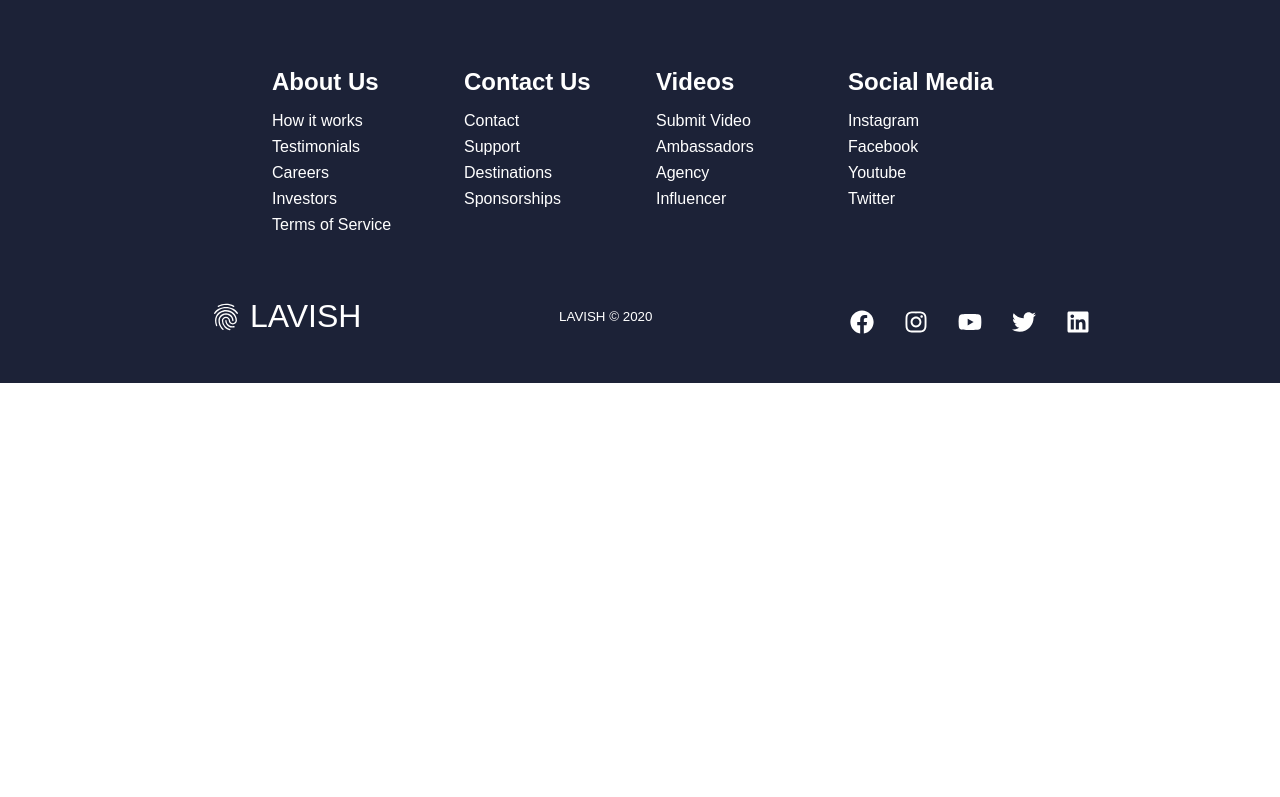
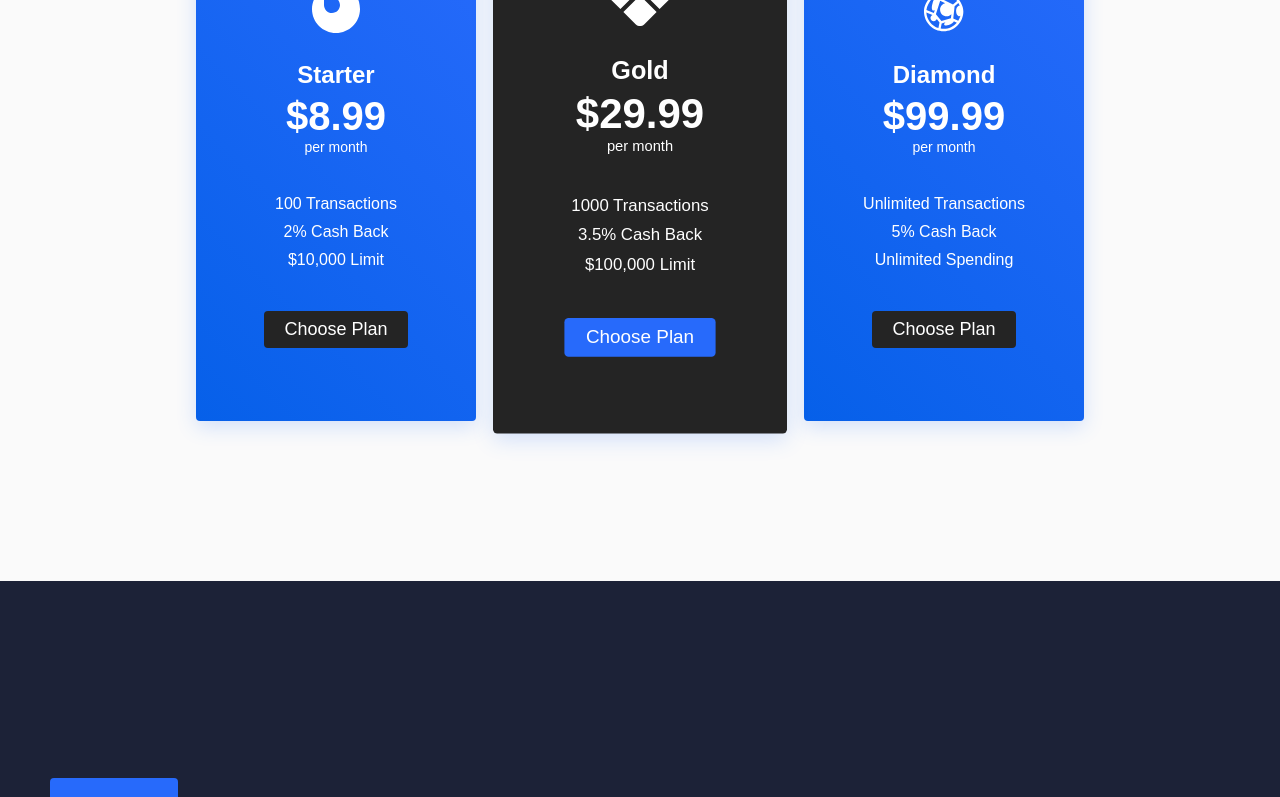
Before and after one commit to rawanmsallam/react-project, a React (Create React App) app: page /services in a window 1280 px wide. Shown: the part 320-1117 px from the top of the page. Before the commit the page ends 800 px from the top, so only its background shows below. Built offline with nearby package versions, Linux system fonts and the light colour scheme.

Commit message:
add Services folder

```diff
--- a/src/App.js
+++ b/src/App.js
@@ -2,6 +2,7 @@ import './App.css';
 import Navbar from './components/pages/Navbar';
 import {BrowserRouter as Router , Switch, Route}from 'react-router-dom';
 import Home from './components/HomePage/Home'
+import Services from './components/Services/Services'
 import Footer from './components/Footer/Footer'
 function App() {
   return (
@@ -9,6 +10,7 @@ function App() {
       <Navbar />
       <Switch>
         <Route path='/' exact component={Home}/>
+        <Route path='/services' exact component={Services}/>
       </Switch>
       <Footer/>
     </Router>
--- /dev/null
+++ b/src/components/Services/Services.js
@@ -0,0 +1,18 @@
+import React from 'react'
+import BodySection from "../Body/BodySection"
+import Pricing from '../Pricing/Pricing'
+import {homeObjOne} from "./Data"
+
+function Home() {
+    return (
+        <>
+             <Pricing/>
+            <BodySection {...homeObjOne}/>
+
+
+
+        </>
+    );
+}
+
+export default Home;
```
Also changed, not shown: src/components/Services/Data.js (added).
